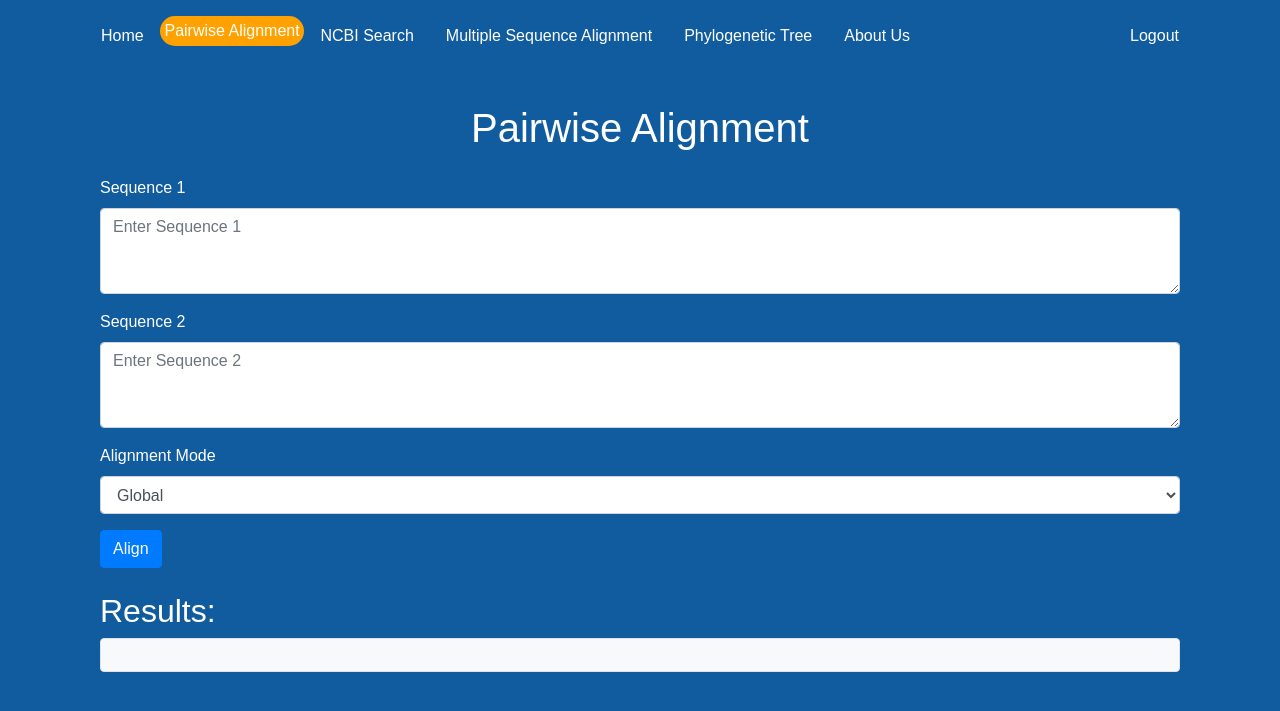
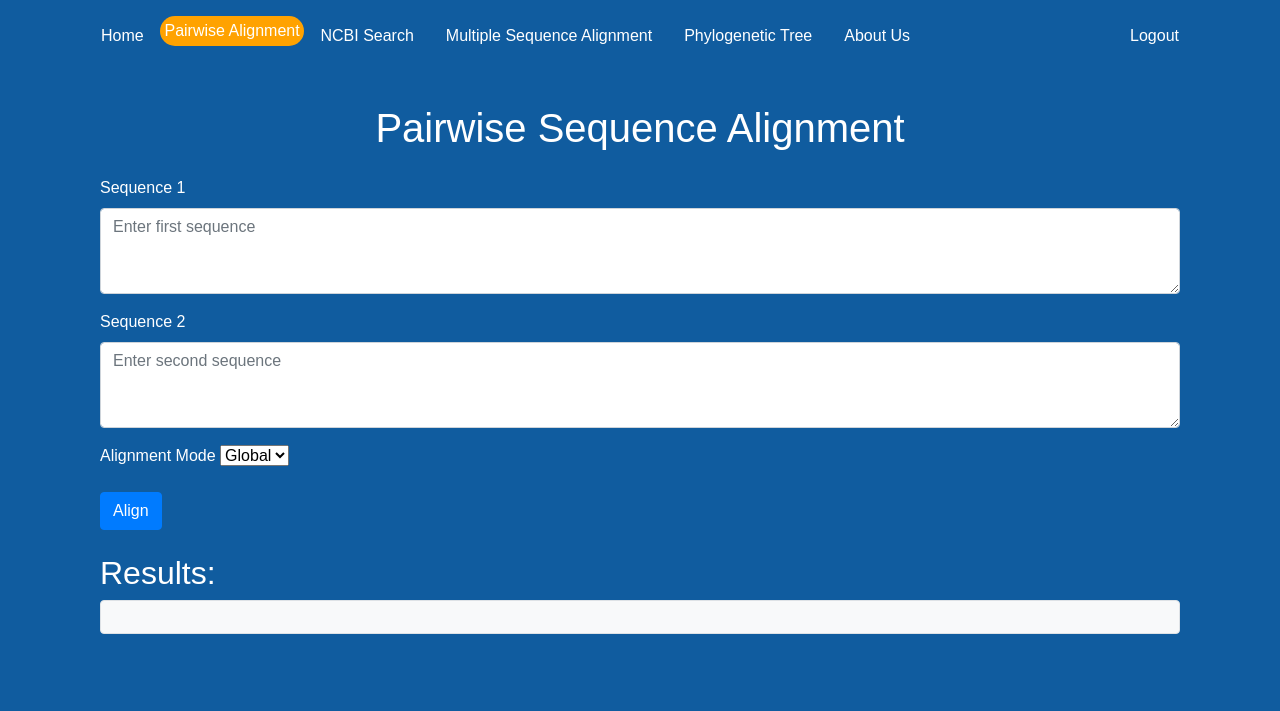
Before and after one commit to Salomon700/Bioanalyzer, a Flask app: page /pairwise-alignment in a window 1280 px wide. Shown: the top 711 px of the page. Run offline with Flask 3, Linux system fonts and the light colour scheme; a user stored in the database is signed in; some libraries are stand-ins or nearby versions.

Commit message:
fixed error in pairwise_alignment and added pictures to website

```diff
--- a/website/pairwise_analysis.py
+++ b/website/pairwise_analysis.py
@@ -51,8 +51,8 @@
         aligner.mode = mode  # Set alignment mode based on user input
 
         # Convert sequences to Seq objects
-        seq1 = Seq(seq1)
-        seq2 = Seq(seq2)
+        seq1 = Seq.Seq(seq1)
+        seq2 = Seq.Seq(seq2)
 
         alignments = aligner.align(seq1, seq2)
 
--- a/website/static/scripts.js
+++ b/website/static/scripts.js
@@ -1,4 +1,4 @@
-//pairwise
+// Pairwise alignment
 async function performPairwiseAlignment() {
   const seq1 = document.getElementById("sequence1").value;
   const seq2 = document.getElementById("sequence2").value;
--- a/website/static/styles.css
+++ b/website/static/styles.css
@@ -134,3 +134,9 @@
 footer a:hover {
   color: #007bff; /* Blue text color on hover for footer links */
 }
+
+/* Results Section Styles */
+#results {
+  color: #333; /* Dark text color for results */
+  background-color: #f8f9fa; /* Light background color for results */
+}
--- a/website/templates/about.html
+++ b/website/templates/about.html
@@ -3,8 +3,8 @@
 <div class="container mt-5">
   <h1 class="text-center">About Us</h1>
   <p class="mt-4">
-    Welcome to the Bioinformatics Web App. Our mission is to provide researchers
-    and students with powerful tools for sequence alignment, phylogenetic tree
+    Welcome to the Bioanalyzer. Our mission is to provide researchers and
+    students with powerful tools for sequence alignment, phylogenetic tree
     construction, and more. Our team is dedicated to making bioinformatics
     accessible and easy to use.
   </p>
--- a/website/templates/base.html
+++ b/website/templates/base.html
@@ -121,7 +121,7 @@
         <!-- Social Media Links -->
         <div class="row">
           <div class="col-lg-6 col-md-12 mb-4 mb-md-0">
-            <h5 class="text-uppercase">About This WebApp</h5>
+            <h5 class="text-uppercase">About Bioanalyzer</h5>
             <p>
               This bioinformatics web application provides tools for sequence
               alignment, phylogenetic tree construction, and more, helping
--- a/website/templates/pairwise_alignment.html
+++ b/website/templates/pairwise_alignment.html
@@ -1,14 +1,15 @@
-{% extends "base.html" %} {% block content %}
+{% extends "base.html" %} {% block title %} Pairwise Alignment {% endblock %} {%
+block content %}
 <div class="container mt-5">
-  <h1 class="text-center">Pairwise Alignment</h1>
-  <form id="alignmentForm" class="mt-4">
+  <h1 class="text-center">Pairwise Sequence Alignment</h1>
+  <form id="pairwiseForm" class="mt-4">
     <div class="mb-3">
       <label for="sequence1" class="form-label">Sequence 1</label>
       <textarea
         id="sequence1"
         class="form-control"
         rows="3"
-        placeholder="Enter Sequence 1"
+        placeholder="Enter first sequence"
       ></textarea>
     </div>
     <div class="mb-3">
@@ -17,12 +18,12 @@
         id="sequence2"
         class="form-control"
         rows="3"
-        placeholder="Enter Sequence 2"
+        placeholder="Enter second sequence"
       ></textarea>
     </div>
     <div class="mb-3">
       <label for="alignmentMode" class="form-label">Alignment Mode</label>
-      <select id="alignmentMode" class="form-control">
+      <select id="alignmentMode" class="form-select">
         <option value="global">Global</option>
         <option value="local">Local</option>
       </select>
```
Also changed, not shown: website/templates/home.html (+5 -5 lines), website/static/images/multiple_sequence_image.jpeg (added), website/static/images/pairwise_image.jpeg (added), website/static/images/phylogenetic_tree_image.jpeg (added).
